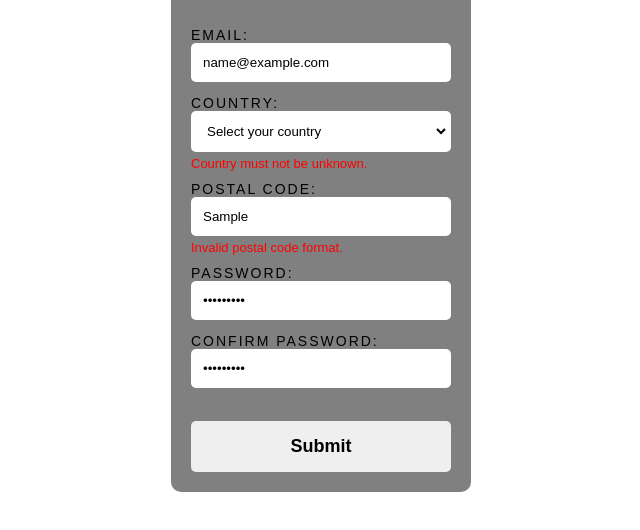
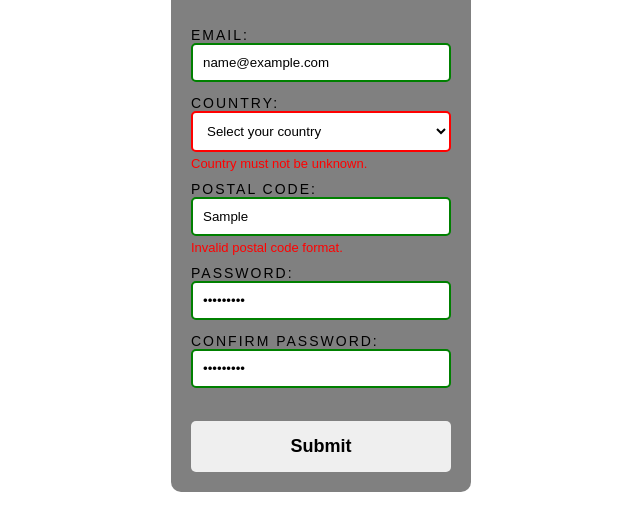
Before and after one commit to LeejanAlipio/form-validation, a plain HTML site: page index.html in a window 1280 px wide. Both pictures are taken after typing "name@example.com", "Sample", "Sample123", "Sample123" into the empty fields and a click on the button "Submit". Shown: the part 184-714 px from the top of the page, without its empty margins (319-959 px from the left). Drawn offline with Linux system fonts and the light colour scheme.

Commit message:
Update input and select styles for form validation feedback

```diff
--- a/style.css
+++ b/style.css
@@ -42,9 +42,18 @@ input, select {
     max-width: 1200px;
     padding: 10px;
     border-radius: 5px;
-    border: 2px solid transparent;
+    border: 2px solid grey;
     background-color: #ffffff;
     margin-bottom: 3px;
+    outline: none;
+}
+
+input:user-valid, select:user-valid {
+    border-color: green;
+}
+
+input:user-invalid, select:user-invalid {
+    border-color: red;
 }
 
 .submit-btn {
```
